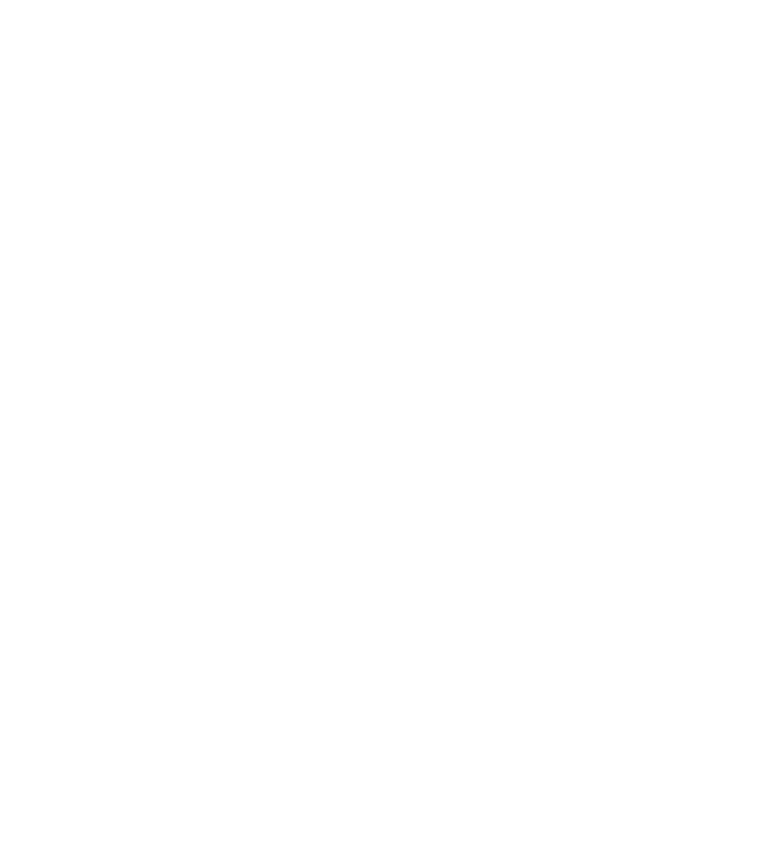
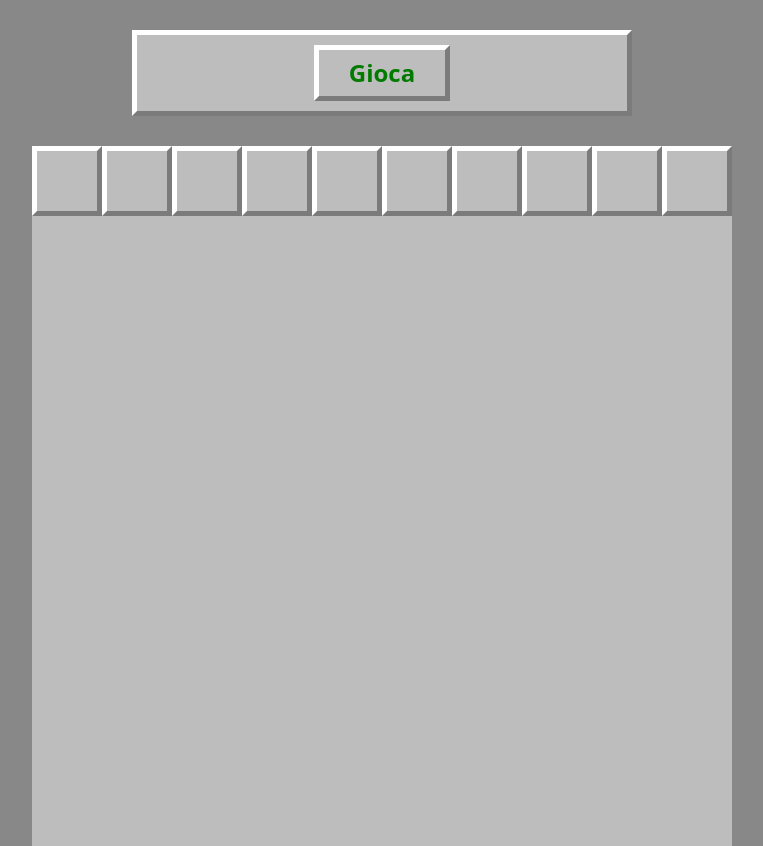
Before and after one commit to SaBobic/js-campominato-grid, a plain HTML site: page index.html in a window 1280 px wide. Shown: the whole page, without its empty margins (258-1021 px from the left). Before the commit the page ends 800 px from the top, so only its background shows below. Drawn offline with nearby package versions, Linux system fonts and the light colour scheme.

Commit message:
added html and css

```diff
--- a/css/style.css
+++ b/css/style.css
@@ -2,8 +2,56 @@
 
 /** Generics */
 
-
-
-
+body{
+    background-color: #888888;
+}
 
 /** Utilities */
+
+.my_btn{
+    display: inline-block;
+    cursor: pointer;
+    padding: 5px 30px;
+    color: #007B00;
+    font-weight: 700;
+    font-size: 24px;
+    background-color: #BDBDBD;
+}
+
+.my_border{
+    border-width: 5px;
+    border-style: solid;
+    border-color: #FFFFFF #7B7B7B #7B7B7B #FFFFFF;
+}
+
+/** Header */
+
+header{
+    padding: 30px;
+}
+
+nav{
+    width: 500px;
+    margin: 0 auto;
+    padding: 10px;
+    display: flex;
+    justify-content: center;
+    align-items: center;
+    background-color: #BDBDBD;
+}
+
+/** Box */
+
+#box{
+    margin: 0 auto;
+    width: 700px;
+    height: 700px;
+    background-color: #BDBDBD;
+    display: flex;
+    flex-wrap: wrap;
+}
+
+#box .cell{
+    width: calc(100% / 10);
+    height: calc(100% / 10);
+}
--- a/index.html
+++ b/index.html
@@ -10,13 +10,30 @@
     <link href="https://cdn.jsdelivr.net/npm/bootstrap@5.1.3/dist/css/bootstrap.min.css" rel="stylesheet" integrity="sha384-1BmE4kWBq78iYhFldvKuhfTAU6auU8tT94WrHftjDbrCEXSU1oBoqyl2QvZ6jIW3" crossorigin="anonymous">
     <!-- My Style -->
     <link rel="stylesheet" href="css/style.css">
-
     <title>Boolean Minato</title>
 </head>
 
 <body>
+    <header>
+        <nav class="my_border">
+            <div class="my_btn my_border">Gioca</div>
+        </nav>
+    </header>
 
-
+    <main>
+        <div id="box">
+            <div class="cell my_border"></div>
+            <div class="cell my_border"></div>
+            <div class="cell my_border"></div>
+            <div class="cell my_border"></div>
+            <div class="cell my_border"></div>
+            <div class="cell my_border"></div>
+            <div class="cell my_border"></div>
+            <div class="cell my_border"></div>
+            <div class="cell my_border"></div>
+            <div class="cell my_border"></div>
+        </div>
+    </main>
 
     <!-- JavaScript -->
     <script src="js/script.js"></script>
```
